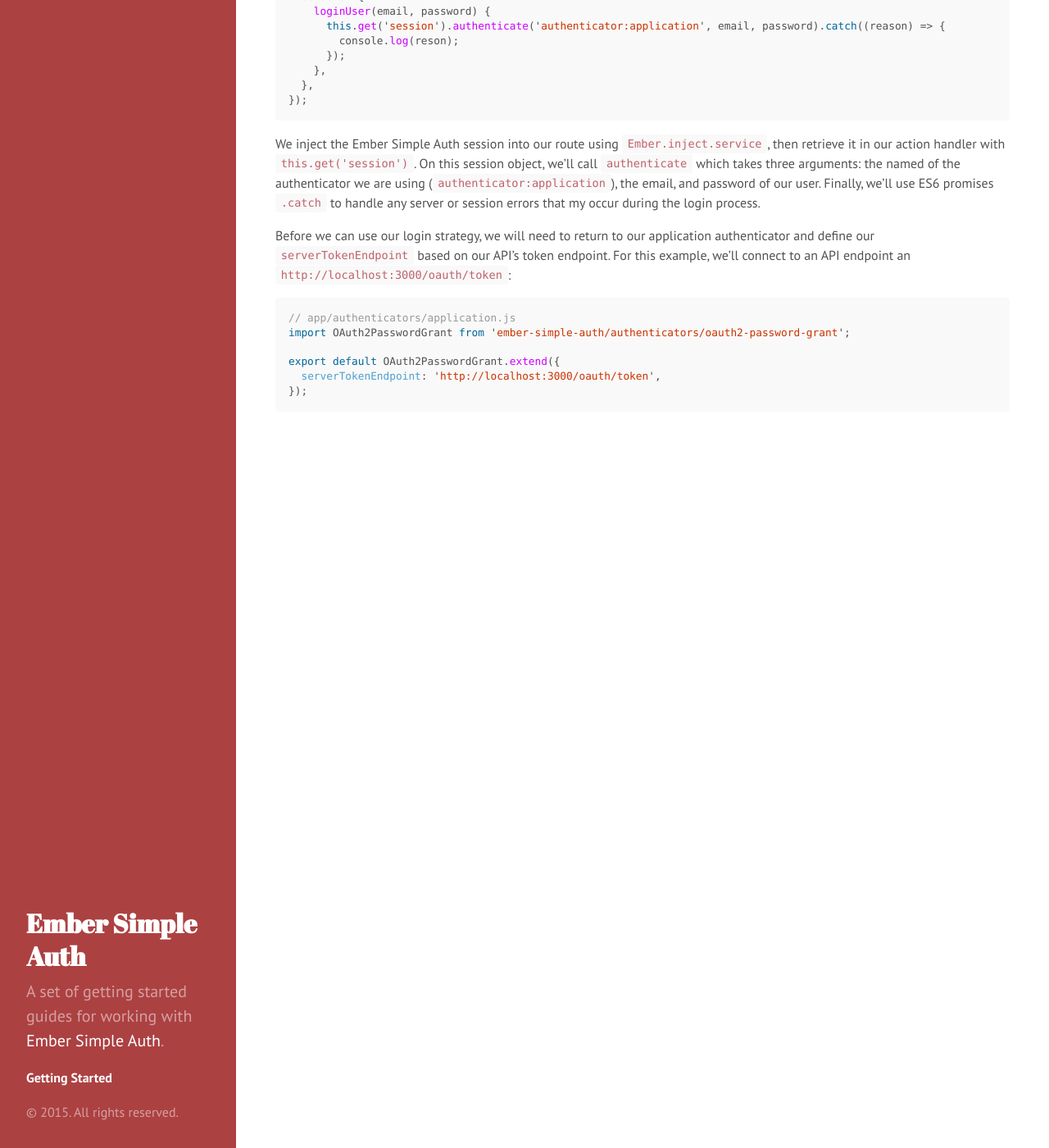
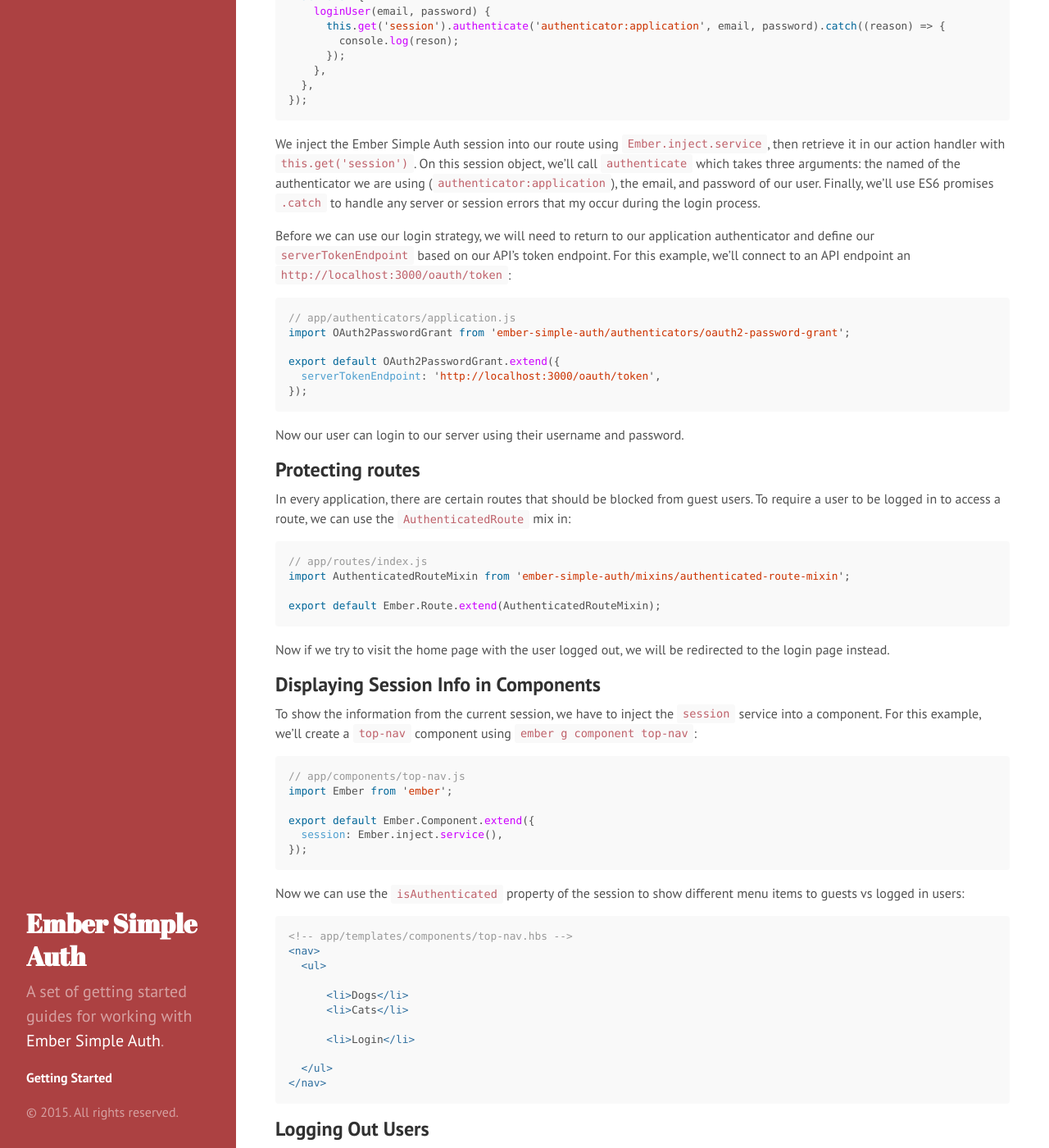
Before and after one commit to rtablada/simple-auth-guide, a Jekyll site: the page built from index.md, in a window 1280 px wide and 1400 px high, scrolled down 1562 px. Shown: the whole window at 82% size. Built offline with Jekyll 4.4.1, drawn with Linux system fonts in a browser that asks for light colours; Markdown is read by kramdown in place of the engine named in the settings; some of the changed text lies outside the part shown.

Commit message:
Update guide

````diff
--- a/_config.yml
+++ b/_config.yml
@@ -1,6 +1,6 @@
 # Dependencies
 markdown:         redcarpet
-highlighter:      pygments
+# highlighter:      pygments
 
 # Setup
 title:            Ember Simple Auth
--- a/index.md
+++ b/index.md
@@ -41,7 +41,7 @@
 Ember Simple Auth allows our app to communicate back and forth with our API to login our users.
 To do this, we'll start by creating a login route:
 
-```
+```sh
 ember g route login
 ```
 
@@ -108,3 +108,94 @@
   serverTokenEndpoint: 'http://localhost:3000/oauth/token',
 });
 ```
+
+Now our user can login to our server using their username and password.
+
+## Protecting routes
+
+In every application, there are certain routes that should be blocked from guest users.
+To require a user to be logged in to access a route, we can use the `AuthenticatedRoute` mix in:
+
+```js
+// app/routes/index.js
+import AuthenticatedRouteMixin from 'ember-simple-auth/mixins/authenticated-route-mixin';
+
+export default Ember.Route.extend(AuthenticatedRouteMixin);
+```
+
+Now if we try to visit the home page with the user logged out, we will be redirected to the login page instead.
+
+## Displaying Session Info in Components
+
+To show the information from the current session, we have to inject the `session` service into a component.
+For this example, we'll create a `top-nav` component using `ember g component top-nav`:
+
+```js
+// app/components/top-nav.js
+import Ember from 'ember';
+
+export default Ember.Component.extend({
+  session: Ember.inject.service(),
+});
+```
+
+Now we can use the `isAuthenticated` property of the session to show different menu items to guests vs logged in users:
+
+```handlebars
+<!-- app/templates/components/top-nav.hbs -->
+<nav>
+  <ul>
+    {{#if session.isAuthenticated}}
+      {{!-- These are only shown to logged in users --}}
+      <li>{{#link-to "admin.dogs"}}Dogs{{/link-to}}</li>
+      <li>{{#link-to "admin.cats"}}Cats{{/link-to}}</li>
+    {{else}}
+      {{!-- This is only shown to guest users --}}
+      <li>{{#link-to "login"}}Login{{/link-to}}</li>
+    {{/if}}
+  </ul>
+</nav>
+```
+
+## Logging Out Users
+
+While most API implementations will time out user sessions, we also want to allow our user to log themselves out.
+For this, let's add an link with a click action to our `top-nav` component:
+
+```handlebars
+{{!-- app/templates/components/top-nav.hbs --}}
+<nav>
+  <ul>
+    {{#if session.isAuthenticated}}
+      {{!-- These are only shown to logged in users --}}
+      <li>{{#link-to "admin.dogs"}}Dogs{{/link-to}}</li>
+      <li>{{#link-to "admin.cats"}}Cats{{/link-to}}</li>
+      <li><a href="#" onclick={{action 'logout'}}>Logout</a></li>
+    {{else}}
+      {{!-- This is only shown to guest users --}}
+      <li>{{#link-to "login"}}Login{{/link-to}}</li>
+    {{/if}}
+  </ul>
+</nav>
+```
+
+Then we will need to handle this new `logout` action in our component.
+Here we will run the `invalidate` method on the Ember Simple Auth session:
+
+```js
+// app/components/top-nav.js
+import Ember from 'ember';
+
+export default Ember.Component.extend({
+  session: Ember.inject.service(),
+
+  actions: {
+    logout() {
+      this.get('session').invalidate();
+    },
+  },
+});
+```
+
+Now if our app is logged in, we should be able to click on the "Logout" button to invalidate the current session.
+Then our app will reload and we should be redirected to the `login` route.
````
Also changed, not shown: _includes/pages/index.md (deleted, +0 -196 lines).
